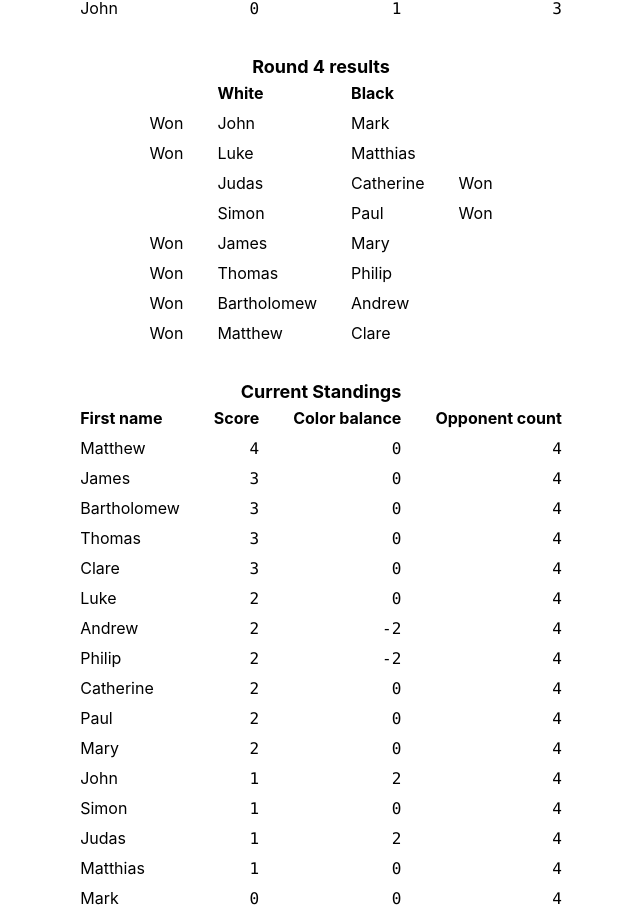
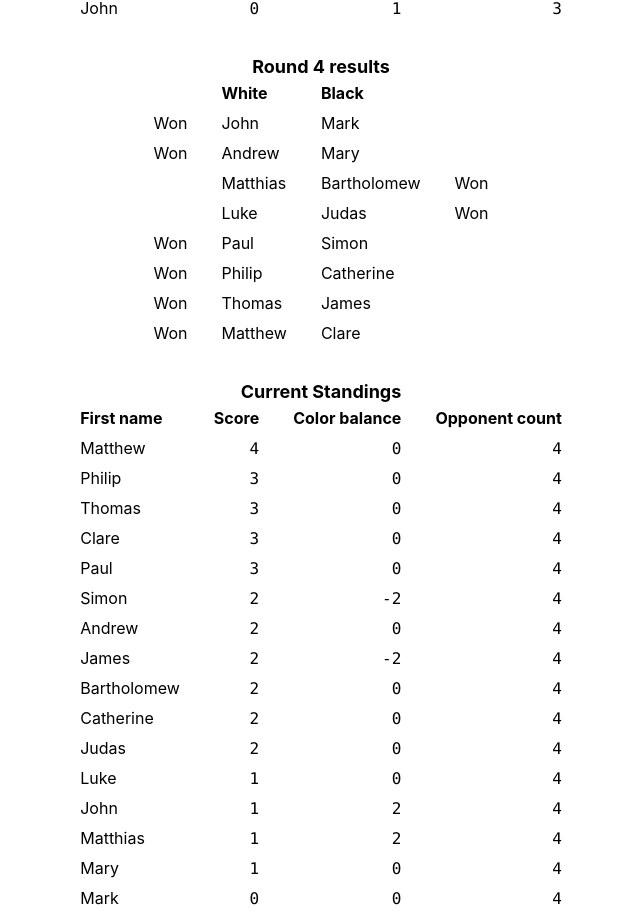
Before and after one commit to johnridesabike/coronate, a React (Create React App) app: page / in a window 1280 px wide. Shown: the part 3292-4206 px from the top of the page, without its empty margins (319-959 px from the left). Built offline with nearby package versions, Linux system fonts and the light colour scheme.

Commit message:
Pairing improvements

```diff
--- a/src/chess-tourney.js
+++ b/src/chess-tourney.js
@@ -4,7 +4,7 @@
 * This file handles all of the tournament logic.
 * At some point, this could turn into a standalone node module.
 * --------------------------------------------------------------------------- */
-const {chain, last, pull, sortBy, times, zip} = require('lodash')
+const {chain, flatten, last, times, zip} = require('lodash')
 
 /**
  * Represents an indivudal player.
@@ -175,17 +175,8 @@ class Round {
 
   /**
    * Pair the players
-   * TODO:
-   * - For each player in the upper half, iterate through the lower half to find an opponent
-   * - - De-queue opponents who faced that player already (§27A1)
-   * - - Pre-assign the player to the opposite color as their last round. (§27A4 & §27A5)
-   * - - Prioritize opponents who played that color for *their* last round. (§27A4 & §27A5)
-   * - Account for odd numbers and other exceptions where players must play each other (low priority)
-   *
    */
   pairPlayers() {
-    // var debug = true
-    // debug && console.group('Round', this.roundNum)
     /**
      * Part 1: Split players into separate groups based on their scores (USCF § 27A2)
      * Tree structure:
@@ -220,197 +211,110 @@ class Round {
         .chunk(players.length/2)
         .value()
     })
-
-    /**
-     * BEGIN TESTING
-     */
-
-    const matchedPlayers = () => {
-      var players = []
-      this.matches.forEach(match => players = players.concat(match.players))
-      return players
-    }
-
-    const findAMatch = (player1, pool) => {
-      if(!player1) {
-        throw "player1 is not defined"
-      }
-      var lastColor = this.prevRound.playerColor(player1)
-      var hasntPlayed = pool
-        .filter(p2 => !this.tourney.playerOppHistory(p2).includes(player1))
-        .filter(p2 => p2 !== player1)
-        .filter(p2 => !matchedPlayers().includes(p2))
-      var oppColor = pool.filter(p2 => lastColor !== this.prevRound.playerColor(p2))
-      var player2 = hasntPlayed.filter(p2 => oppColor.includes(p2))[0]
-      // var player2 = hasntPlayed[0]
-      if(!player2) {
-        player2 = hasntPlayed[0]
-      }
-      if (player2) {
-        var newMatch = new Match(player1, player2)
-        if (this.tourney.playerColorBalance(player1) > this.tourney.playerColorBalance(player2)) {
-          newMatch.players.reverse()
-        }
-        this.matches.push(newMatch)
-      }
-      return player2
-    }
-
     Object.keys(this.playerTree).forEach(score => {
       var scoreGroup = this.playerTree[score]
+      // name the upperHalf and lowerHalf to make the code easier to read
+      var upperHalf = scoreGroup[0]
+      var lowerHalf = scoreGroup[1]
       /**
        * If there was no previous round, zip the players and call it a day.
        */
       if (this.prevRound === undefined) {
-        zip(scoreGroup[0], scoreGroup[1])
+        zip(upperHalf, lowerHalf)
           .forEach(match =>
             this.matches.push(new Match(...match))
           )
       } else {
-        var upperHalf = scoreGroup[0]
-        var lowerHalf = scoreGroup[1]
-        // check if anyone has played each other before
-        // I thought that pairing players with past opponents first would be better... but maybe it isn't?
-        // var oppHistory = []
-        // Object.keys(upperHalf).forEach(i => {
-        //   oppHistory[i] = lowerHalf.filter(p => this.tourney.playerOppHistory(upperHalf[i]).includes(p)).length
-        // })
-        // sortBy(oppHistory, i => i).reverse().forEach(arr => {
-        //   var j = oppHistory.indexOf(arr)
-        //   var player1 = upperHalf[j]
-        //   if (oppHistory[j].length > 0) {
-        //     var player2 = findAMatch(player1, lowerHalf)
-        //     if (!player2) {
-        //       player2 = findAMatch(player1, upperHalf)
-        //     }
-        //     if (!player2) {
-        //       console.log('Round ' + this.roundNum + " COULDN'T FIND opponent for " + player1.firstName + ' | score: ' + score)
-        //       console.log("Hasn't played lowerHalf: "
-        //         + lowerHalf
-        //           .filter(p2 => !this.tourney.playerOppHistory(p2).includes(player1))
-        //           .filter(p2 => p2 !== player1)
-        //           .filter(p2 => !matchedPlayers().includes(p2))
-        //           .length
-        //       )
-        //       console.log("Hasn't played upperHalf: "
-        //         + upperHalf
-        //           .filter(p2 => !this.tourney.playerOppHistory(p2).includes(player1))
-        //           .filter(p2 => p2 !== player1)
-        //           .filter(p2 => !matchedPlayers().includes(p2))
-        //           .length
-        //       )
-        //       console.log('Matched players: ' + matchedPlayers().length)
-        //     }
-        //   }
-        // })
+        /**
+         * If there was a previous round, then things get complicated....
+         * 1. Record each upper-half player's opponent history
+         * 2. Iterate through each upper-half player to find an opponent in the lower half
+         * 3. Attempt to match with a lower-half opponent who isn't in their history yet AND who is in the history of other upper-half players. The second part helps eliminate a small percentage of history overlap.
+         *    * (USCF § 27A1 - highest priority rule)
+         * 4. If no opponent was found, try again but don't consider the history of other upper-half players.
+         * 5. If still no opponent was found, just pick whoever is left in the lower half, even if they've played each other before.
+         * 6. If they have played each other before, attempt to swap opponents with another upper-half player.
+         * This code is certainly not the most reliable or the most efficient. Changes will be needed.
+         */
+        /**
+         * 1.
+         * @var {Array} upperHalfHistory Each index matches the player's index in upperHalf. Each sub-array is a list of their opponents.
+         */
+        var upperHalfHistory = upperHalf.map(p =>
+          [].concat(lowerHalf).concat(upperHalf) // merge the upperHalf and lowerHalf
+            .filter(p2 => this.tourney.playerOppHistory(p2).includes(p)) // filter the players who have played this player
+        )
+        /**
+         * 2.
+         */
         upperHalf.forEach(player1 => {
-          var history = lowerHalf.filter(p => this.tourney.playerOppHistory(player1).includes(p))
-          if (history.length > 0) {
-            var player2 = findAMatch(player1, lowerHalf)
-            if (!player2) {
-              player2 = findAMatch(player1, upperHalf)
-            }
-            if (!player2) {
-              console.log('Round ' + this.roundNum + " COULDN'T FIND opponent for " + player1.firstName + ' | score: ' + score)
-              console.log("Hasn't played lowerHalf: "
-                + lowerHalf
-                  .filter(p2 => !this.tourney.playerOppHistory(p2).includes(player1))
-                  .filter(p2 => p2 !== player1)
-                  .filter(p2 => !matchedPlayers().includes(p2))
-                  .length
-              )
-              console.log("Hasn't played upperHalf: "
-                + upperHalf
-                  .filter(p2 => !this.tourney.playerOppHistory(p2).includes(player1))
-                  .filter(p2 => p2 !== player1)
-                  .filter(p2 => !matchedPlayers().includes(p2))
-                  .length
-              )
-              console.log('Matched players: ' + matchedPlayers().length)
-            }
+          var history = upperHalfHistory[upperHalf.indexOf(player1)]
+          var othersHistory = flatten(upperHalfHistory.slice(upperHalf.indexOf(player1)))
+          /**
+           * 3.
+           */
+          var [ player2, match ] = this._findAMatch(player1, lowerHalf.filter(x => othersHistory.includes(x)), history)
+          /**
+           * 4.
+           */
+          if (!player2) {
+            [ player2, match ] = this._findAMatch(player1, lowerHalf, history)
+          }
+          /**
+           * 5.
+           */
+          if (!player2) {
+            [ player2, match ] = this._findAMatch(player1, lowerHalf, [])
+          }
+          /**
+           * 6.
+           */
+          if (history.includes(player2)) {
+            var foundASwap = false
+            upperHalf.filter(p => p !== player1).forEach(otherPlayer => {
+              if(!foundASwap) {
+                var otherMatch = this.matches.filter(m => m.players.includes(otherPlayer))[0]
+                if(otherMatch) {
+                  var otherPlayer2 = otherMatch.players.filter(p => p !== otherPlayer)[0]
+                  var otherHistory = upperHalfHistory[upperHalf.indexOf(otherPlayer)]
+                  if ( !history.includes(otherPlayer2) && !otherHistory.includes(player2) ) {
+                    match.players = [player1, otherPlayer2]
+                    otherMatch.players = [otherPlayer, player2]
+                    foundASwap = true
+                  }
+                }
+              }
+            })
           }
         })
-        // pair the rest of the players as normal
-        upperHalf
-          .filter(p => !matchedPlayers().includes(p))
-          .forEach(player1 => {
-            var player2 = findAMatch(player1, lowerHalf)
-            if (!player2) {
-              player2 = findAMatch(player1, upperHalf)
-            }
-            if (!player2) {
-              // console.log('Round ' + this.roundNum, " | couldn't find opponent for " + player1.firstName + ' | score: ' + score)
-            }
-          }
-        )
       }
-      // debug && console.groupEnd()
     })
-    // debug && console.groupEnd()
+    return this.matches
+  }
+
+  _findAMatch (player1, pool, blackList = []) {
     /**
-     * END TESTING
+     * Try to pair the player as the opposite color as their last round. (USCF § 27A4 and § 27A5)
      */
-    return
-     /**
-      * OLD CODE:
-      */
-    /* eslint-disable no-unreachable */
-    // Pair players and equalize black and white
-    Object.keys(this.playerTree).forEach(key => {
-      var scoreGroup = this.playerTree[key]
-      // If there was no previous round, just zip the arrays and call it a day.
-      if (this.prevRound === undefined) {
-        var matches = zip(scoreGroup[0], scoreGroup[1])
-        matches.forEach(match => this.matches.push(new Match(...match)))
-      } else {
-        var scoreGClone = [].concat(scoreGroup)
-        scoreGroup[0].forEach(player1 => {
-          var lastColor = this.prevRound.playerColor(player1)
-          var opposites = scoreGClone[1].filter(p =>
-            lastColor !== this.prevRound.playerColor(p)
-            && this.tourney.playerOppHistory(p, this.roundNum - 1).indexOf(player1) === -1)
-          // esnure that no two players don't play each other twice
-          var player2 = opposites[0]
-          if (player1 !== undefined && player2 !== undefined) {
-            scoreGClone[0] = pull(scoreGClone[0], player1)
-            scoreGClone[1] = pull(scoreGClone[1], player2)
-            var newMatch = new Match(player1, player2)
-            if (this.tourney.playerColorBalance(player1) > this.tourney.playerColorBalance(player2)) {
-              newMatch.players.reverse()
-            }
-            this.matches.push(newMatch)
-          }
-        })
-        // Account for any unmatched players
-        zip(scoreGClone[0], scoreGClone[1]).forEach(match => {
-          var newMatch = new Match(...match)
-          if (this.tourney.playerColorBalance(match[0]) > this.tourney.playerColorBalance(match[1])) {
-            newMatch.players.reverse()
-          }
-          this.matches.push(newMatch)
-        })
+    var lastColor = this.prevRound.playerColor(player1)
+    var hasntPlayed = pool
+      .filter(p2 => !blackList.includes(p2)) // Filter anyone on the blacklist (e.g. past opponents [USCF § 27A1])
+      .filter(p2 => p2 !== player1) // Don't pair players with themselves
+      .filter(p2 => !flatten(this.matches.map(m => m.players)).includes(p2)) // Don't pair anyone who's already been paired
+    /**
+     * Prioritize opponents who played that color for *their* last round. (USCF § 27A4 and § 27A5)
+     */
+    var oppColor = pool.filter(p2 => lastColor !== this.prevRound.playerColor(p2))
+    var player2 = hasntPlayed.filter(p2 => oppColor.includes(p2))[0] || hasntPlayed[0]
+    var newMatch
+    if (player2) {
+      newMatch = new Match(player1, player2)
+      if (this.tourney.playerColorBalance(player1) > this.tourney.playerColorBalance(player2)) {
+        newMatch.players.reverse()
       }
-      //matchesTest = _.concat(matchesTest, _.zip(halves[0], halves[1]))
-    })
-
-    // _.forEach(matchesTest, function(match) {
-    //   var [player1, player2] = match
-    //   this.matches.push(new Match(player1, player2))
-    // }.bind(this))
-
-    // _.forEach(this.playerTree, function(group, score) {
-    //   for (var i = 0; i < group.length / 2; i++) {
-    //     var player1 = group[i * 2]
-    //     var player2 = group[i * 2 + 1]
-    //     var newMatch = new Match(player1, player2)
-    //     // Equalize black and white
-    //     if (this.tourney.playerColorBalance(player1) > this.tourney.playerColorBalance(player2)) {
-    //       newMatch.players.reverse()
-    //     }
-    //     this.matches.push(newMatch)
-    //   }
-    // }.bind(this))
-    return this.matches
+      this.matches.push(newMatch)
+    }
+    return [ player2, newMatch ]
   }
 
   /**
@@ -420,7 +324,7 @@ class Round {
    */
   playerColor(player) {
     var color = -1
-    this.matches.forEach(function(match) {
+    this.matches.forEach(match => {
       if (match.players.includes(player)) {
         color = match.players.indexOf(player);
       }
```
Also changed, not shown: 1 other file (tests, documents, lock files or other folders).
